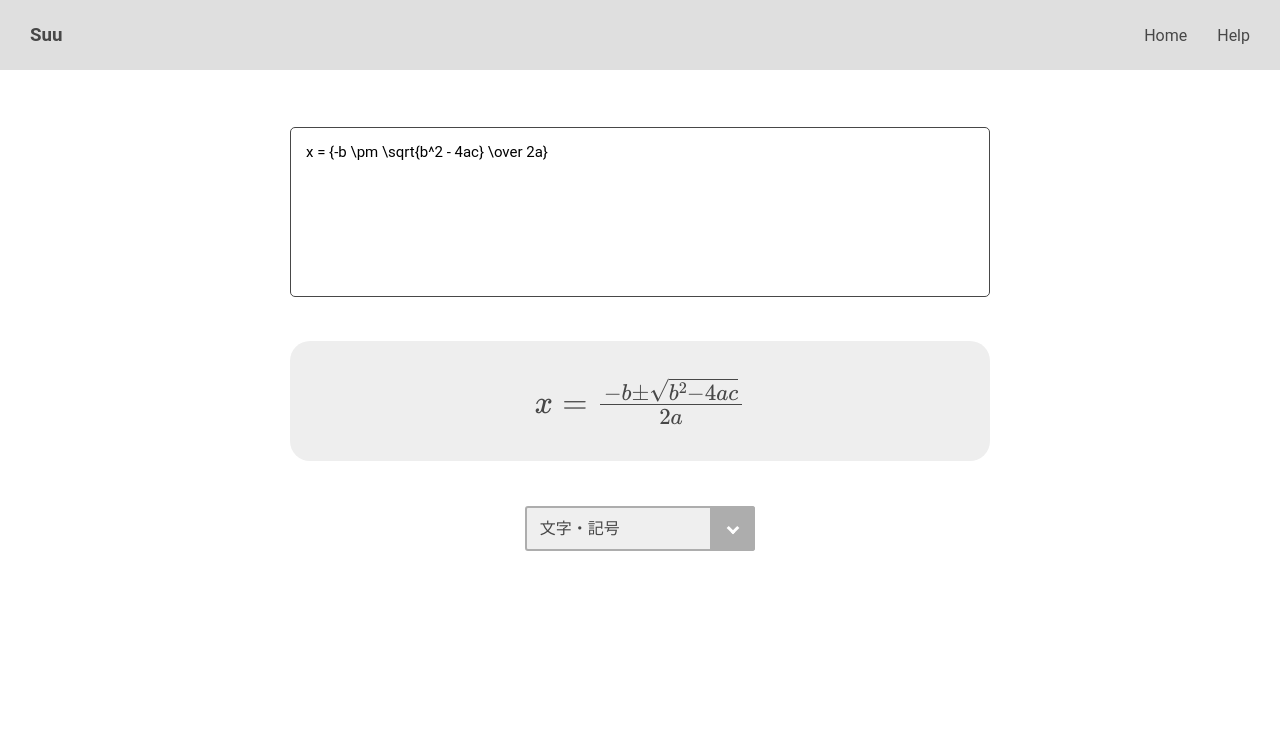
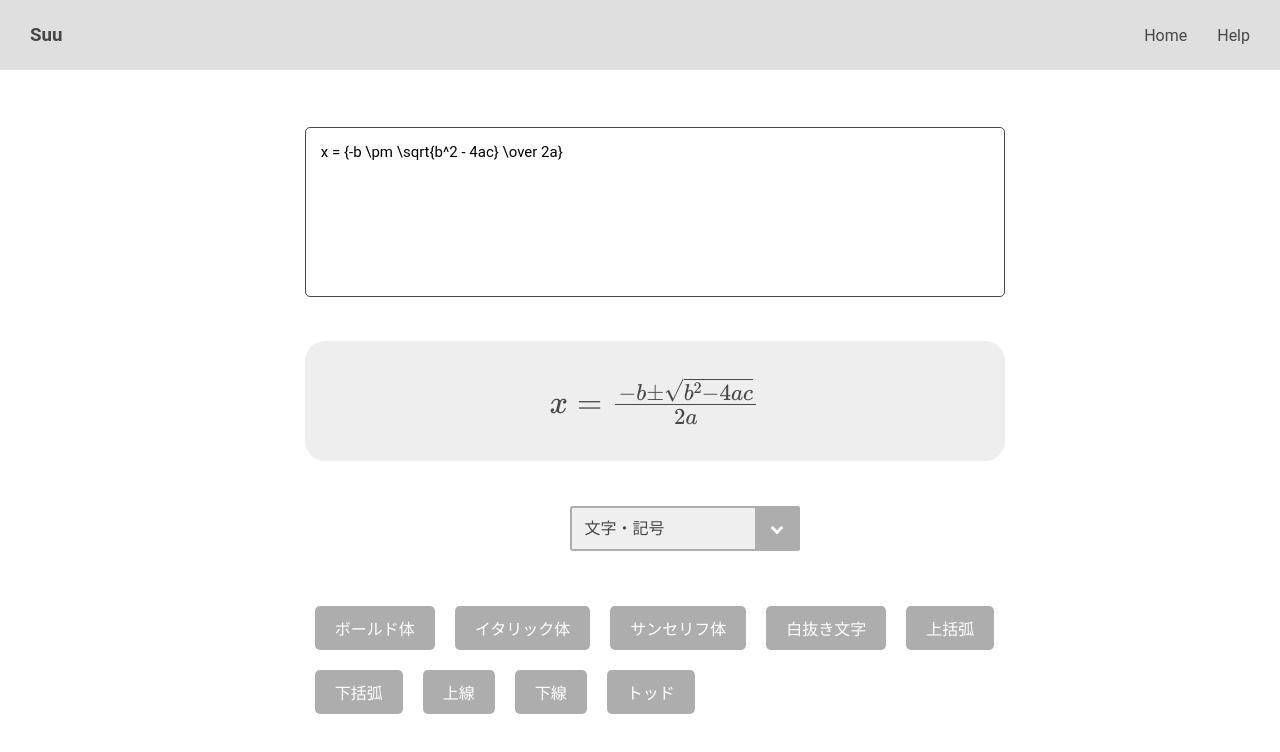
Before and after one commit to Sakamochanq/LaTex-Formula-Generator, a React (Create React App) app: page / in a window 1280 px wide. Shown: the top 752 px of the page. Built offline with nearby package versions, Linux system fonts and the light colour scheme.

Commit message:
feat: 文字・記号 の生成機能の実装
+ (fix:) Styleを変更

```diff
--- a/src/App.css
+++ b/src/App.css
@@ -15,14 +15,12 @@ body {
   justify-items: center;
 }
 
-/*
-.wrapper {
-  position: absolute;
-  transform: translate(-50%, -50%);
-  top: 50%;
-  left: 50%;
+.main-container {
+  margin: 0px 10% 0px 17%;
+  width: 100%;
+  max-width: 800px;
+  padding: 0 20px;
 }
-*/
 
 /* Header */
 
--- a/src/components/Button.js
+++ b/src/components/Button.js
@@ -26,7 +26,7 @@ export const Button = () => {
   }, [latex, selectedIndex]);
 
   return (
-    <div>
+    <div className='main-container'>
       <div className="latex-container">
         <textarea value={latex} id="inputBox" onChange={handleChange} />
         <div className="preview-wrapper">
@@ -55,6 +55,15 @@ export const Button = () => {
         {/* 文字・記号 */}
         {selectedIndex === 0 &&
             <div className="button-wrapper">
+                <button onClick={() =>Toggle('\\bf {ABC}')}>ボールド体</button>
+                <button onClick={() =>Toggle('\\it {ABC}')}>イタリック体</button>
+                <button onClick={() =>Toggle('\\sf {ABC}')}>サンセリフ体</button>
+                <button onClick={() =>Toggle('\\mathbb {ABC}')}>白抜き文字</button>
+                <button onClick={() =>Toggle('\\overbrace {a + b + c}')}>上括弧</button>
+                <button onClick={() =>Toggle('\\underbrace {a + b + c}')}>下括弧</button>
+                <button onClick={() =>Toggle('\\overline {a + b + c}')}>上線</button>
+                <button onClick={() =>Toggle('\\underline {a + b + c}')}>下線</button>
+                <button onClick={() =>Toggle('\\cdots')}>トッド</button>
             </div>}
 
         {/* 演算子 */}
```
